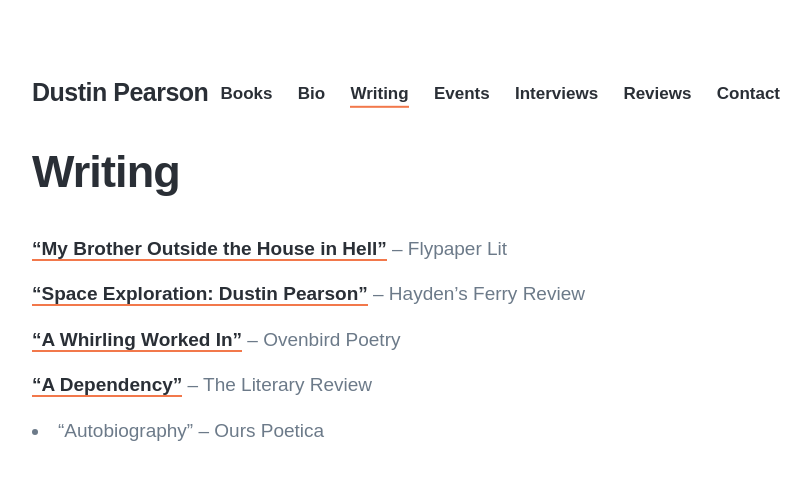
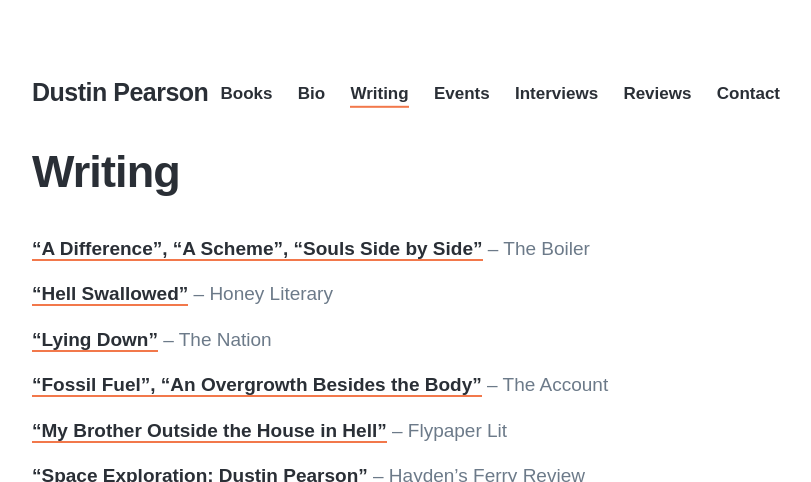
Before and after one commit to strikhar/dustinkpearson, a Jekyll site: the page built from _pages/writing.md, in a window 1280 px wide and 900 px high, cut to the strip 0-482 px from the top of the window. Shown: the whole strip, without its empty margins (224-1035 px from the left). Built offline with Jekyll 4.4.1, drawn with Linux system fonts in a browser that asks for light colours; nearby versions of some CDN libraries; some web fonts are replaced.

Commit message:
Update writing.md

```diff
--- a/_pages/writing.md
+++ b/_pages/writing.md
@@ -4,6 +4,14 @@ description: Duet is a beautiful Jekyll portfolio theme.
 layout: "page"
 featured_image: '/images/dustin.jpg'
 ---
+["A Difference", "A Scheme", "Souls Side by Side"](https://theboilerjournal.com/2021/02/13/dustin-pearson/) -- The Boiler
+
+["Hell Swallowed"](https://honeyliterary.com/2021/01/21/dustin-pearson/) -- Honey Literary
+
+["Lying Down"](https://www.thenation.com/article/culture/lying-down/) -- The Nation
+
+["Fossil Fuel", "An Overgrowth Besides the Body"](https://theaccountmagazine.com/article/pearson-20) -- The Account
+
 ["My Brother Outside the House in Hell"](http://www.flypaperlit.com/poetry/my-brother-outside-the-house-in-hell-by-dustin-pearson) -- Flypaper Lit
 
 ["Space Exploration: Dustin Pearson"](http://haydensferryreview.com/blog/2020/2/9/space-exploration-dustin-pearson) -- Hayden's Ferry Review
```
